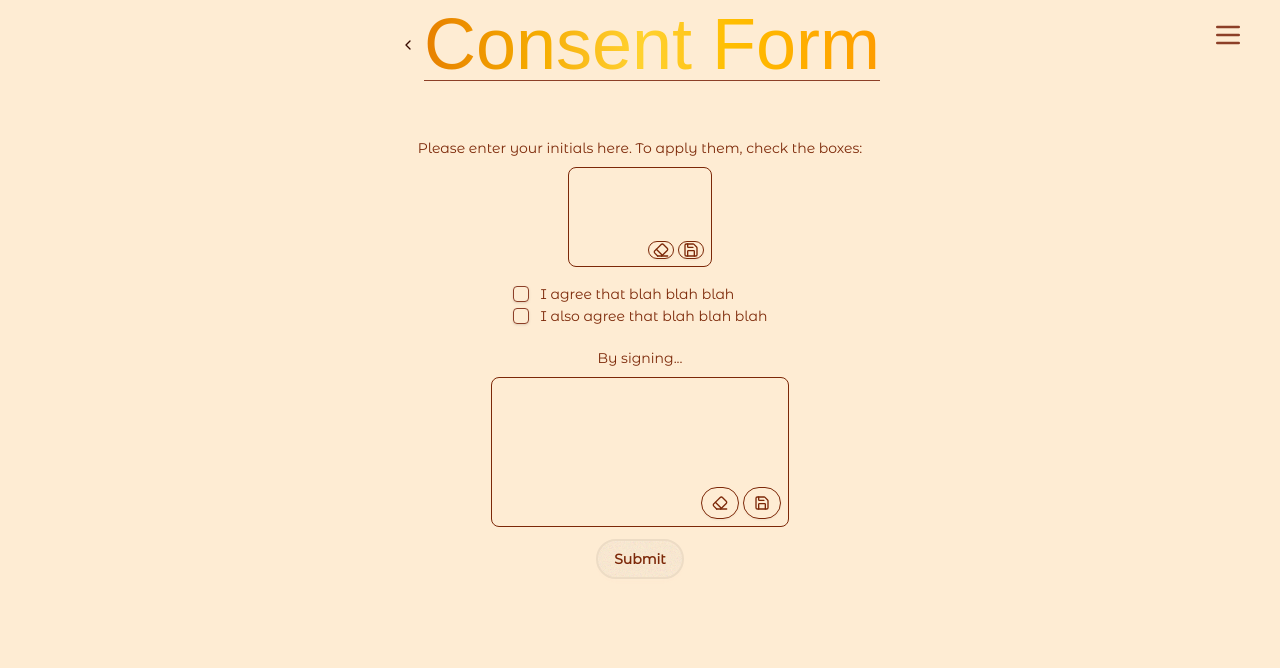
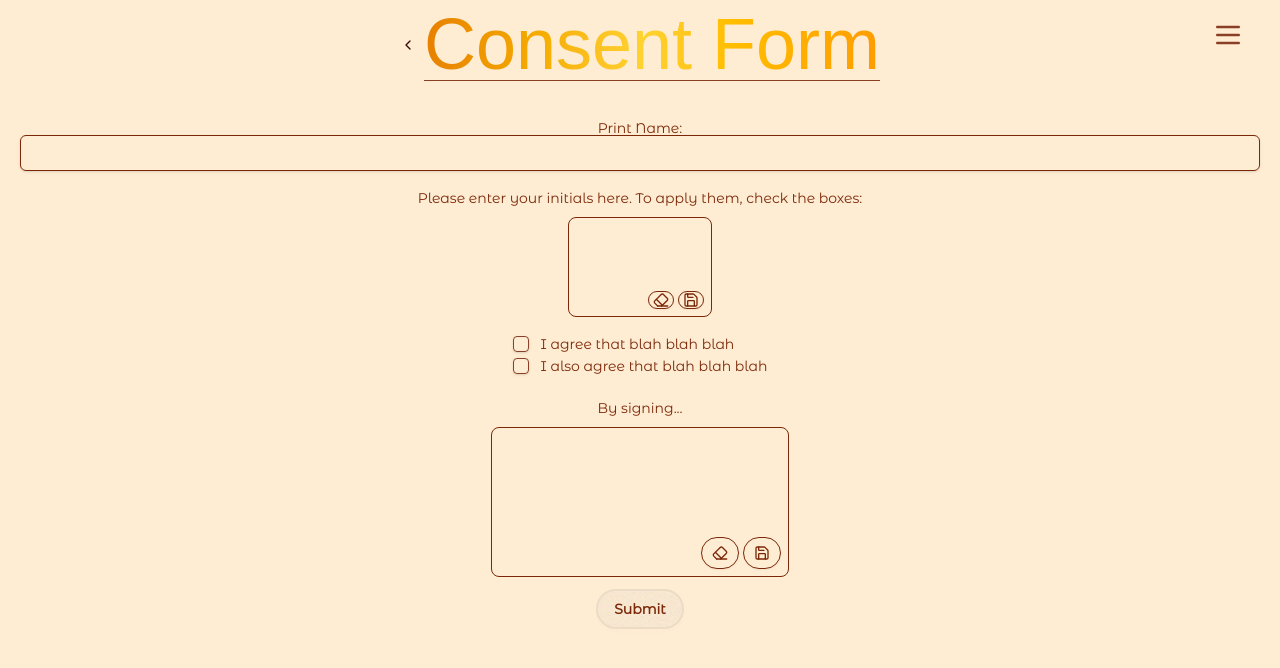
Before and after one commit to jakespvk/kimmy-esthi-frontend, a Next.js app: page /booking/scheduleAppointment/consentForm in a window 1280 px wide. Shown: the top 668 px of the page. Built offline with nearby package versions, Linux system fonts and the light colour scheme; no server answers; a web font is replaced by a local one.

Commit message:
finalupdatesfornow

```diff
--- a/app/api.ts
+++ b/app/api.ts
@@ -2,7 +2,7 @@ import { Base64URLString } from "./types";
 
 export const baseUrl = process.env.NEXT_PUBLIC_API_BASE_URL;
 
-export async function submitConsentForm(appointmentId: string, initialedStatements: string[], initials: Base64URLString, signature: Base64URLString) {
+export async function submitConsentForm(appointmentId: string, printedName: string, initialedStatements: string[], initials: Base64URLString, signature: Base64URLString) {
   const response = await fetch(`${baseUrl}/booking/consent`, {
     method: 'POST',
     headers: {
@@ -10,6 +10,7 @@ export async function submitConsentForm(appointmentId: string, initialedStatemen
     },
     body: JSON.stringify({
       appointmentId: appointmentId,
+      printedName: printedName,
       initialedStatements: initialedStatements,
       initials: initials,
       signature: signature,
--- a/app/booking/scheduleAppointment/consentForm/page.tsx
+++ b/app/booking/scheduleAppointment/consentForm/page.tsx
@@ -10,12 +10,14 @@ import Headline from '@/app/about/headline';
 import { Checkbox } from '@/components/ui/checkbox';
 import { Label } from '@/components/ui/label';
 import { submitConsentForm } from '@/app/api';
+import { Input } from '@/components/ui/input';
 
 const ConsentForm = (props: {
   searchParams: Promise<{
     appointmentId: string;
   }>;
 }) => {
+  const [printedName, setPrintedName] = useState<string>('');
   const [initials, setInitials] = useState<Base64URLString>(null);
   const [signature, setSignature] = useState<Base64URLString>(null);
   const [statements, setStatements] = useState<InitialedStatement[]>(initialedStatements);
@@ -28,7 +30,7 @@ const ConsentForm = (props: {
   }
 
   async function onSubmit() {
-    await submitConsentForm((await props.searchParams).appointmentId, statements.filter((s) => s.initialed).map((s) => s.statement), initials, signature);
+    await submitConsentForm((await props.searchParams).appointmentId, printedName, statements.filter((s) => s.initialed).map((s) => s.statement), initials, signature);
   }
 
   return (
@@ -37,6 +39,8 @@ const ConsentForm = (props: {
         <Headline text="Consent Form" />
       </div>
       <div className='mx-5 lg:flex flex-col justify-center items-center'>
+        <Label className='w-max'>Print Name:</Label>
+        <Input type="text" value={printedName} onChange={(e) => setPrintedName(e.target.value)} />
         <div className='mt-5 flex flex-col justify-center items-center'>
           <Label className=''>Please enter your initials here. To apply them, check the boxes:</Label>
           <SignaturePad
```
